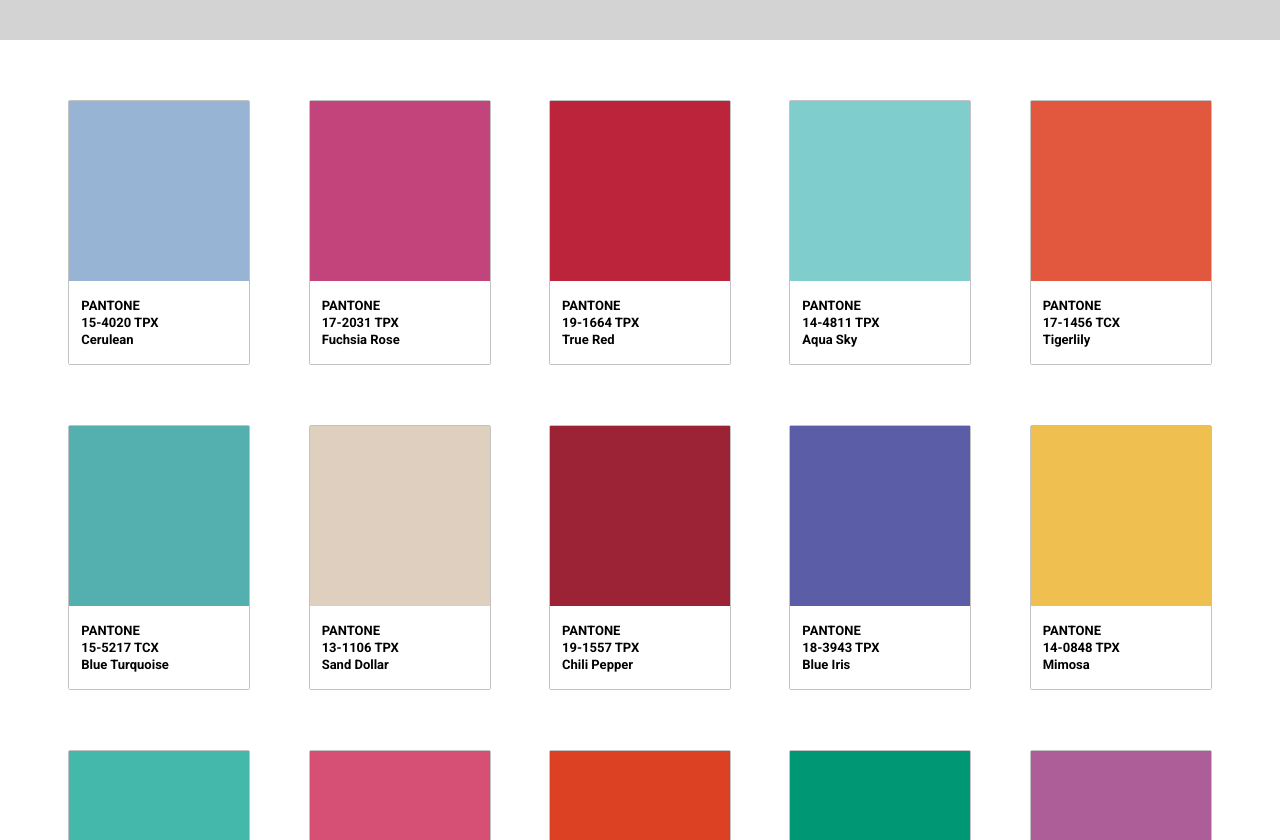
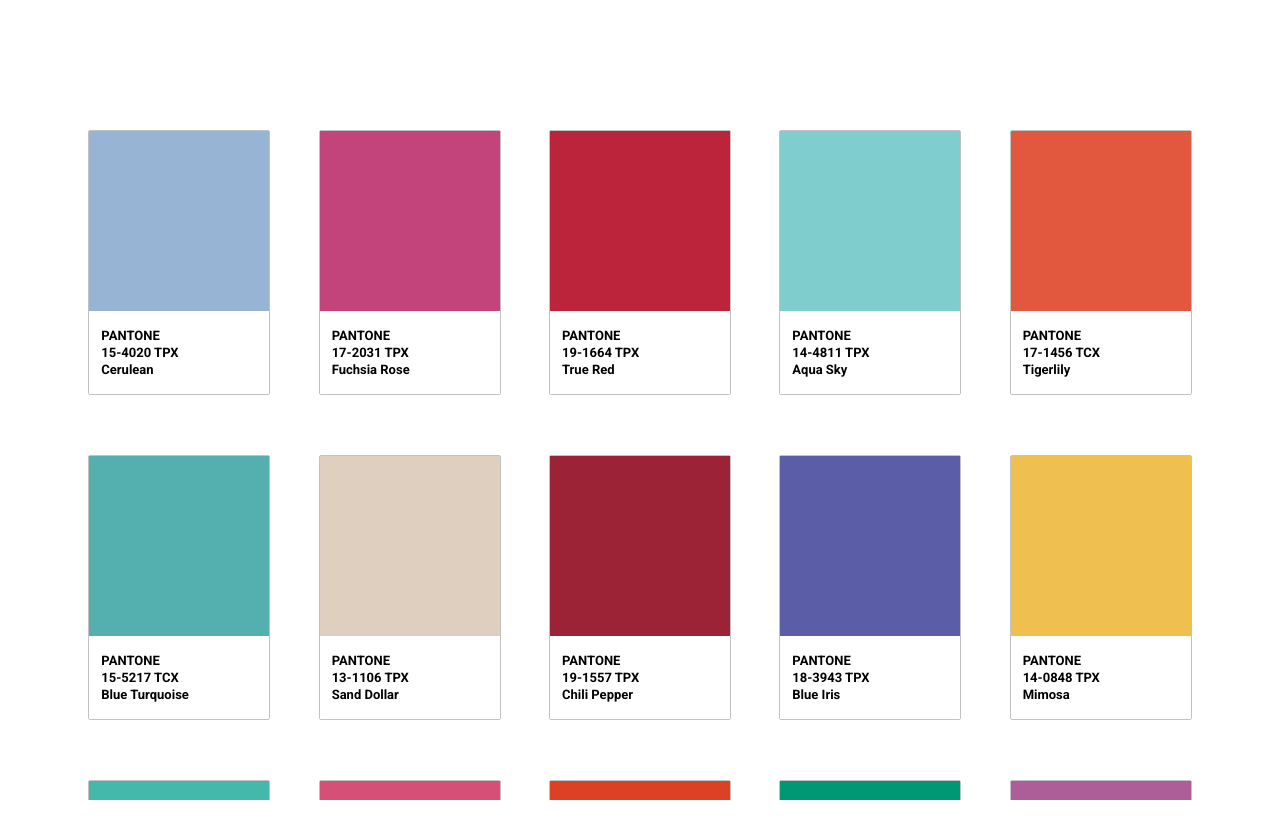
Before and after one commit to nebuloes/pcoty, a React (Vite) app: page / in a window 1280 px wide. After the commit the page ends 800 px from the top, so only its background shows below. Built offline with nearby package versions, Linux system fonts and the light colour scheme.

Commit message:
PCOTY COTY lettering

```diff
--- a/src/App.jsx
+++ b/src/App.jsx
@@ -1,7 +1,7 @@
 import React, { PureComponent } from 'react'
 import './App.scss'
 import ColorCard from './ColorCard';
-import * as data from './colors';
+import cards from './colors';
 
 class App extends PureComponent {
   constructor(...args) {
@@ -18,13 +18,14 @@ class App extends PureComponent {
 
 
   render() {
-    const cards = data.default;
     return (
       <div className="App">
-        <header className="App-header"/>
         <div className="App-body" style={{ backgroundColor: this.state.background }}>
-          {cards.map((card, index) => <ColorCard key={index} card={card} onChangeColor={(color) => this.changeColor(color)}/>)}
-          <div className="App-accent">Pantone</div>
+          <div className="App-inner">
+            {cards.map((card, index) => <ColorCard key={index} card={card} onChangeColor={(color) => this.changeColor(color)}/>)}
+            <div className="App-brand headline">Pantone</div>
+            <div className="App-accent headline">Color of the Year</div>
+          </div>
         </div>
       </div>
     )
--- a/src/App.scss
+++ b/src/App.scss
@@ -1,43 +1,38 @@
+@import "text";
 @import "ColorCard";
 
-@import url('https://fonts.googleapis.com/css2?family=Roboto:wght@400;700&display=swap');
-
-.App-header {
-  height: 40px;
-  display: flex;
-  flex-direction: column;
-  align-items: center;
-  justify-content: center;
-  background-color: lightgrey;
-  color: white;
+.App {
+  &-body {
+    height: 100vh;
+    overflow: scroll;
+    padding: 100px 60px 30px;
+    transition: background-color 2s ease-in-out;
   }
 
-.App-body {
+  &-inner {
     display: flex;
     flex-wrap: wrap;
     justify-content: space-evenly;
-  height: 100vh;
-  overflow: scroll;
-  padding: 30px;
-  transition: background-color 2s ease-in-out;
+    max-width: 1400px;
+    margin: 0 auto;
   }
 
-.App-accent {
+  &-brand {
     position: absolute;
     left: 0;
     bottom: -60px;
-  font-family: 'Roboto', sans-serif;
-  font-weight: 700;
-  font-size: 65px;
-  color: white;
     transform: rotate(-90deg);
     transform-origin: top left;
   }
 
-p {
-  margin: 2px 0;
+  &-accent {
+    z-index: 1;
+    pointer-events: none;
+    position: absolute;
+    top: 0;
+    right: 0;
+    width: 420px;
+    text-align: right;
+    font-size: 120px;
   }
-
-* {
-  box-sizing: border-box;
 }
--- a/src/ColorCard.scss
+++ b/src/ColorCard.scss
@@ -1,6 +1,7 @@
 .ColorCard {
   $cardSize: 180px;
 
+  z-index: 2;
   box-sizing: content-box;
   margin: 30px 20px;
   border: 1px solid #c2c2c2;
@@ -18,6 +19,10 @@
     background-color: #fff;
     font-size: 13px;
 
+    p {
+      margin: 2px 0;
+    }
+
     p:first-child {
       text-transform: uppercase;
     }
--- a/src/index.css
+++ b/src/index.css
@@ -1,3 +1,7 @@
+* {
+  box-sizing: border-box;
+}
+
 body {
   margin: 0;
   font-family: -apple-system, BlinkMacSystemFont, 'Segoe UI', 'Roboto', 'Oxygen',
@@ -6,8 +10,3 @@ body {
   -webkit-font-smoothing: antialiased;
   -moz-osx-font-smoothing: grayscale;
 }
-
-code {
-  font-family: source-code-pro, Menlo, Monaco, Consolas, 'Courier New',
-    monospace;
-}
--- /dev/null
+++ b/src/text.scss
@@ -0,0 +1,9 @@
+@import url('https://fonts.googleapis.com/css2?family=Roboto:wght@400;700&display=swap');
+
+.headline {
+  font-family: 'Roboto', sans-serif;
+  font-weight: 700;
+  font-size: 65px;
+  color: white;
+  text-transform: uppercase;
+}
```
Lines whose indentation alone changed are shown as unchanged.
